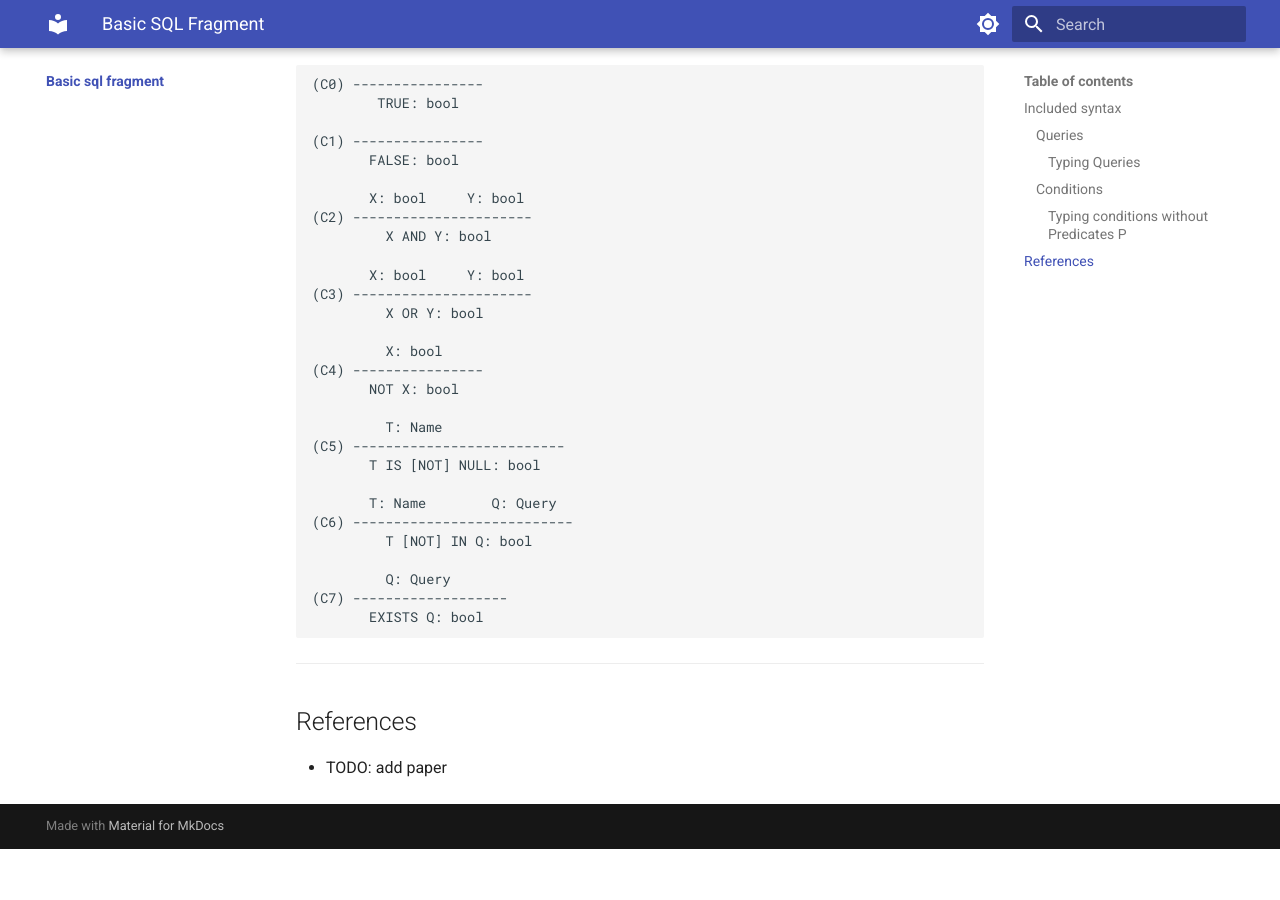
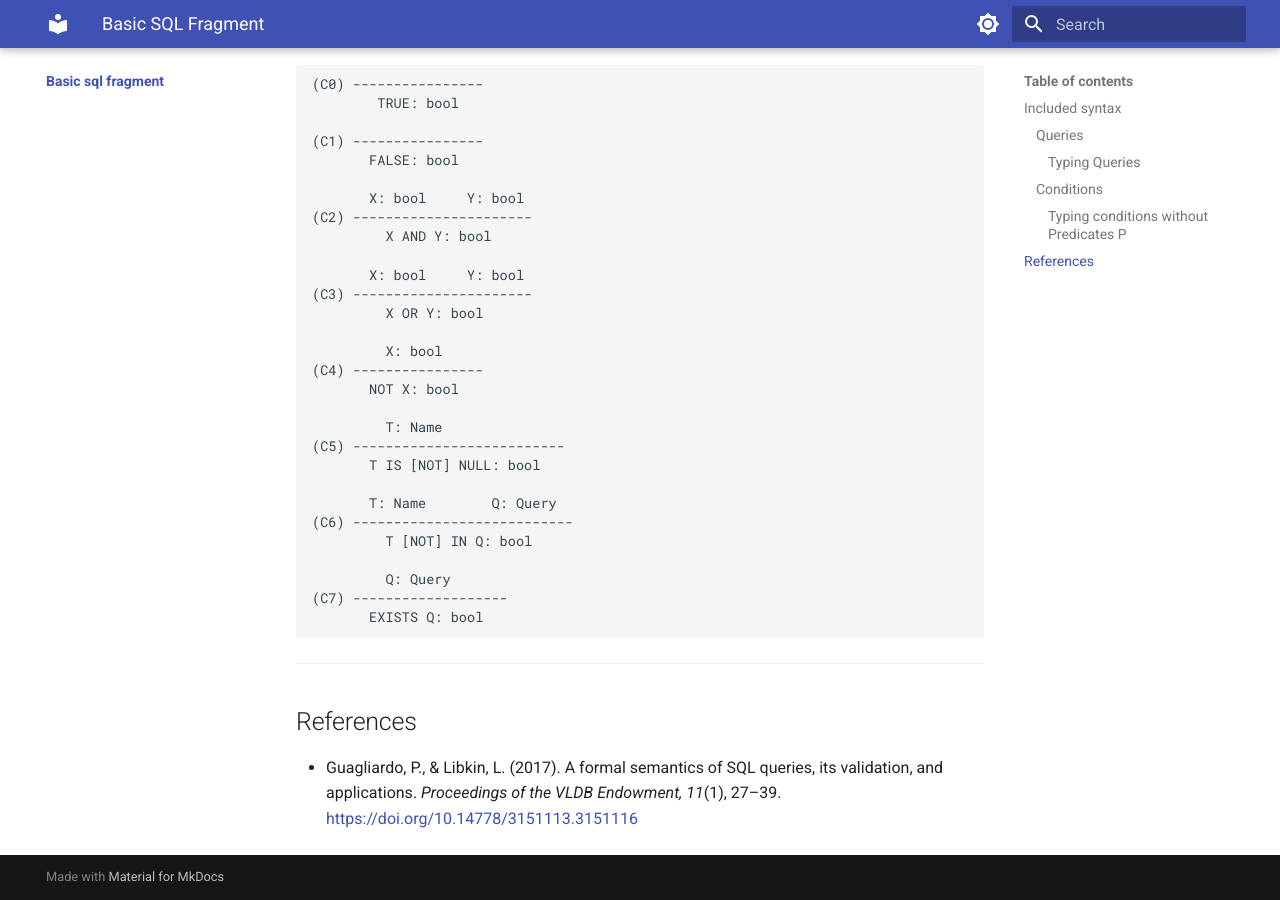
Before and after one commit to dee-me-tree-or-love/chai_sql, an MkDocs documentation site: the page built from docs/basic-sql-fragment/index.md, in a window 1280 px wide and 900 px high, scrolled down 1146 px. Built offline with MkDocs 1.6.1 and Material for MkDocs 9.7.7, drawn with Linux system fonts in a browser that asks for light colours; before the commit the page ends 1995 px from its top, so only the background shows below that.

Commit message:
chore: add reference

```diff
--- a/docs/basic-sql-fragment/index.md
+++ b/docs/basic-sql-fragment/index.md
@@ -86,4 +86,4 @@ Condition     :=     TRUE | FALSE
 
 ## References
 
-- TODO: add paper
+- Guagliardo, P., & Libkin, L. (2017). A formal semantics of SQL queries, its validation, and applications. _Proceedings of the VLDB Endowment, 11_(1), 27–39. <https://doi.org/10.14778/3151113.3151116>
```
